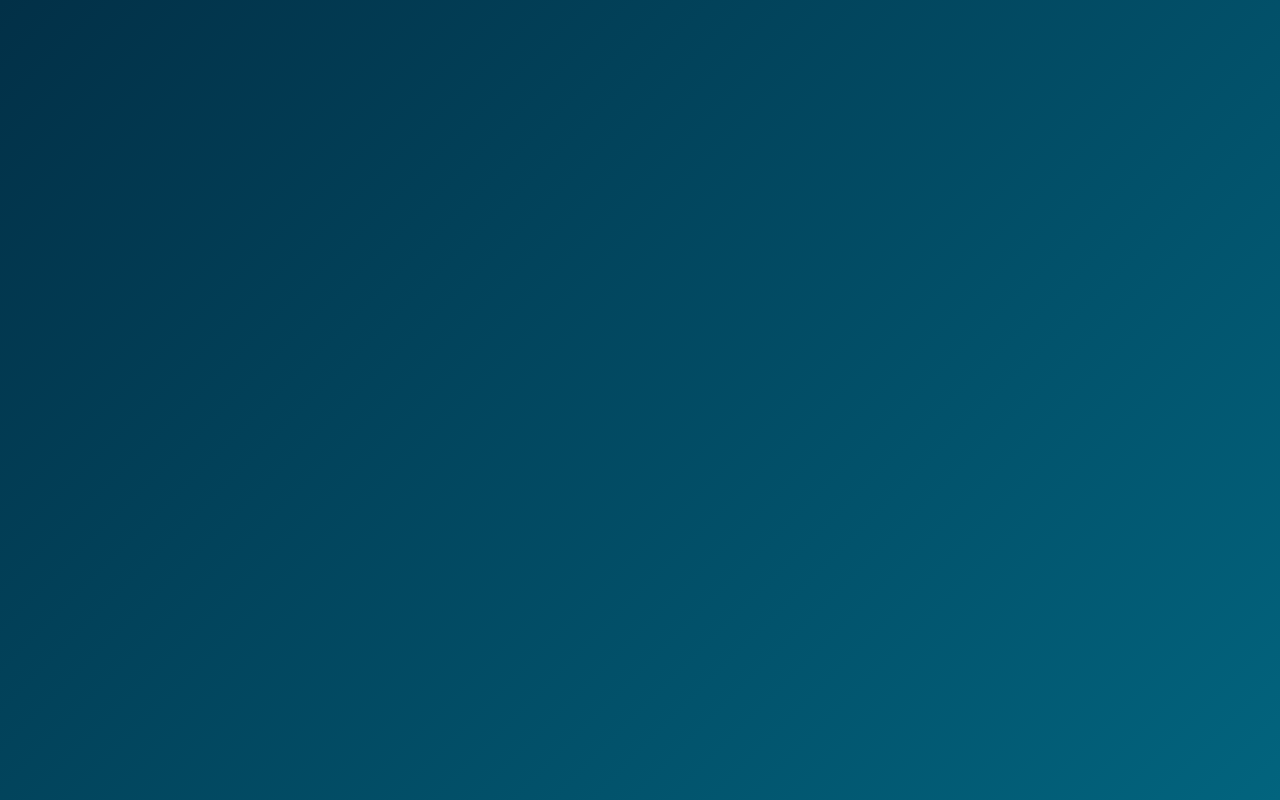
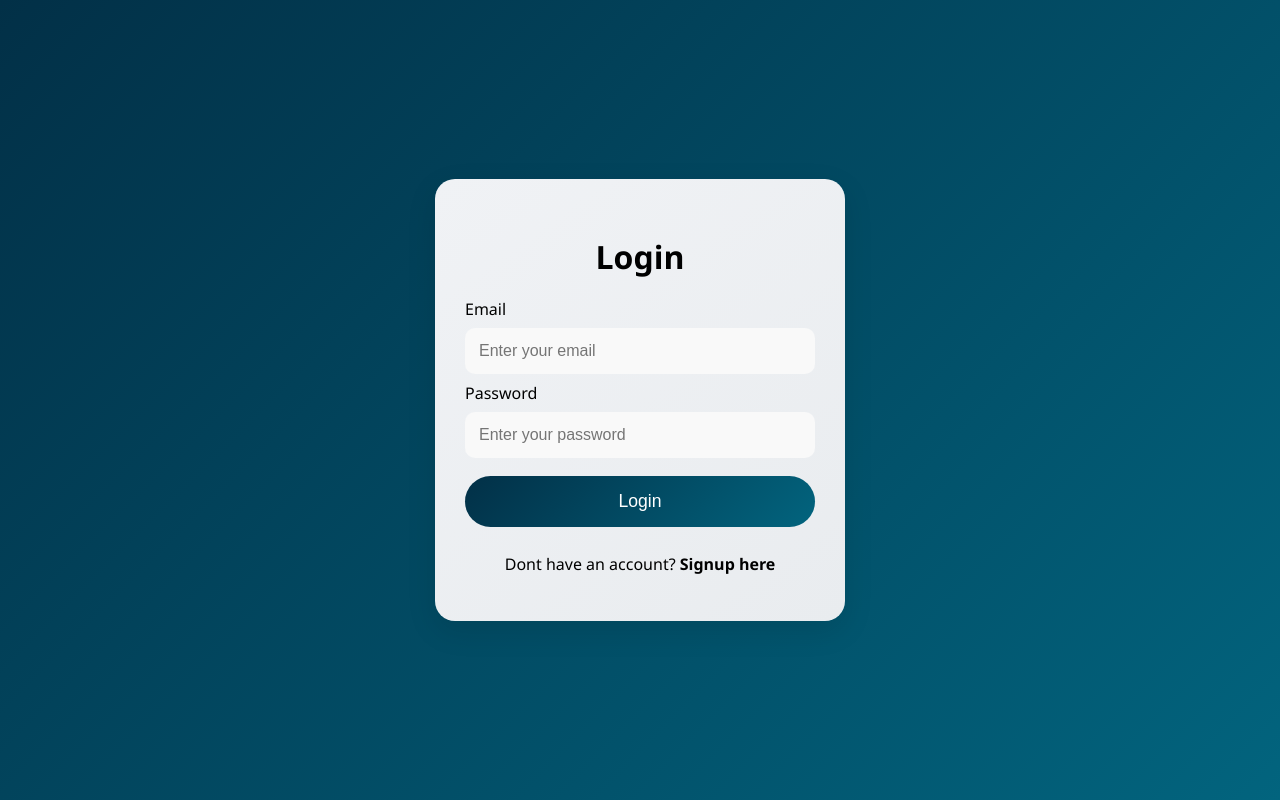
Before and after one commit to 1YaswantH1/Student-Sphere-React, a React (Vite) app: page /login in a window 1280 px wide. Both pictures are taken after a click on the link "Login here". Built offline with nearby package versions, Linux system fonts and the light colour scheme.

Commit message:
Transition-Fixed-Signup-Login

```diff
--- a/src/webpages/Login.jsx
+++ b/src/webpages/Login.jsx
@@ -25,7 +25,7 @@ const Login = () => {
   return (
     <div className="auth-body">
       {isSignup ? (
-        <div className="form-container" id="signupForm">
+        <div className="form-container signupForm">
           <h2 className="form-title">Signup</h2>
           <form onSubmit={handleSignupSubmit}>
             <label htmlFor="email">Email</label>
@@ -74,7 +74,7 @@ const Login = () => {
           </div>
         </div>
       ) : (
-        <div className="form-container" id="loginForm">
+        <div className="form-container loginForm">
           <h2 className="form-title">Login</h2>
           <form onSubmit={handleLoginSubmit}>
             <label htmlFor="login-email">Email</label>
```
Also changed, not shown: src/webpages/Booking.jsx (added).
